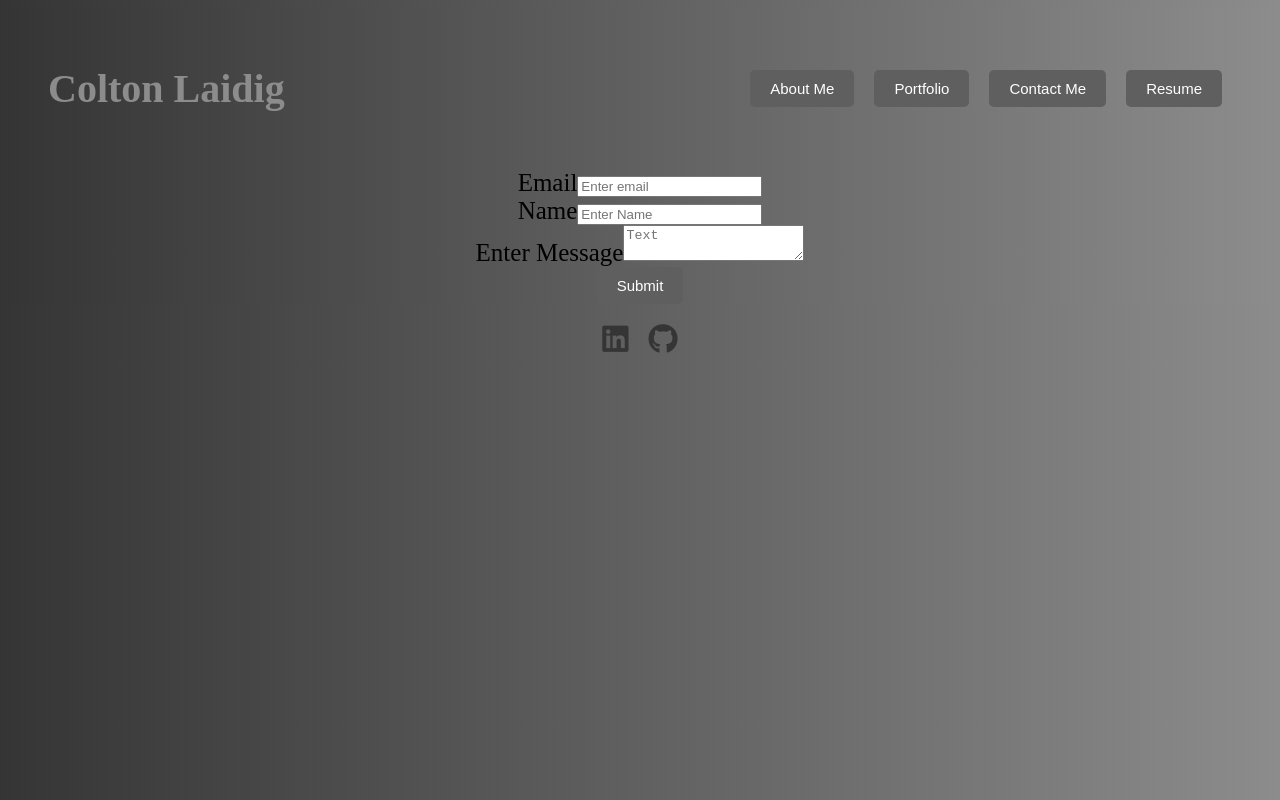
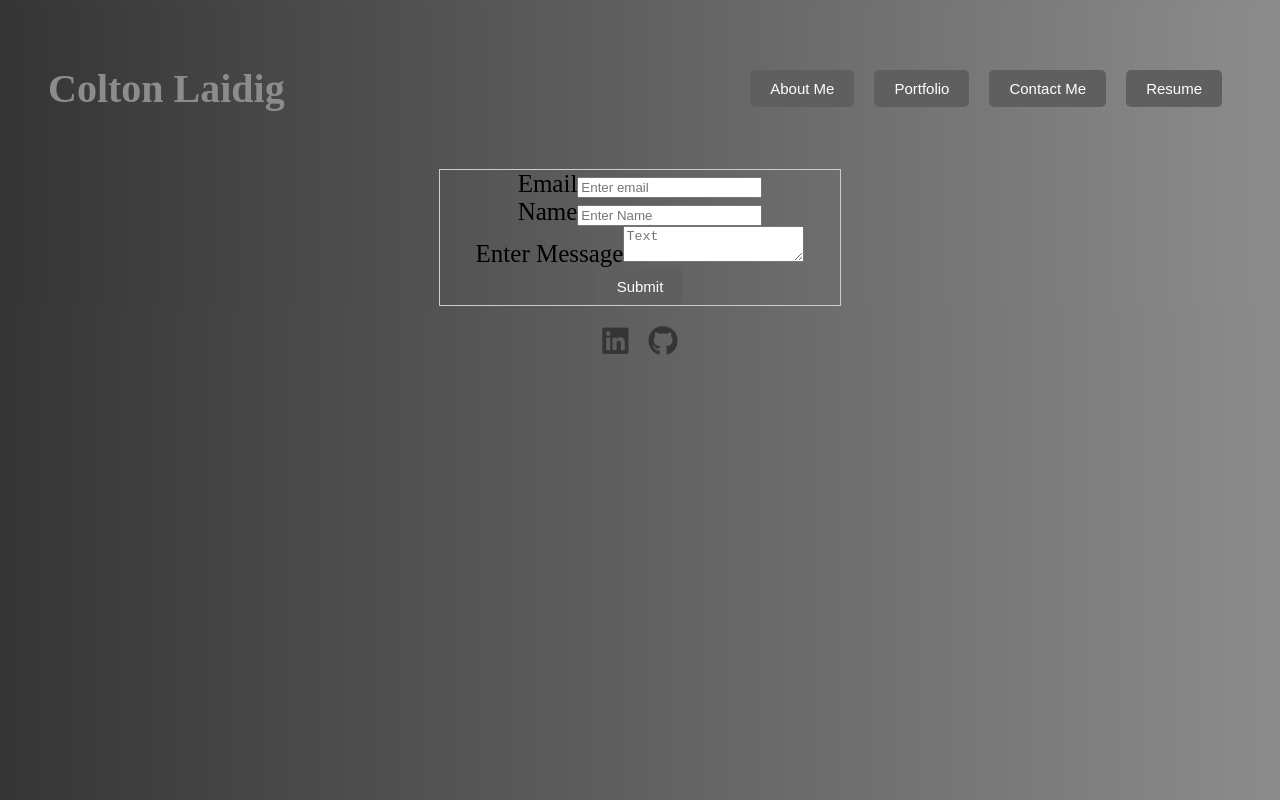
Before and after one commit to coltondane/react-portfolio, a React (Vite) app in the folder Main/: page / in a window 1280 px wide. Both pictures are taken after a click on the button "Contact Me". Built offline with nearby package versions, Linux system fonts and the light colour scheme.

Commit message:
styling form on contact page

```diff
--- a/Main/src/pages/Contact.jsx
+++ b/Main/src/pages/Contact.jsx
@@ -2,6 +2,8 @@ import Button from "react-bootstrap/Button";
 import Form from "react-bootstrap/Form";
 import { useState } from "react";
 import sendEmail from "../utils/EmailHandler";
+
+import '../style/contact.css';
 
 // helper
 import { validateEmail } from "../utils/helpers";
@@ -66,7 +68,7 @@ function Contact() {
   }
 
   return (
-    <Form onSubmit={handleFormSubmit}>
+    <Form onSubmit={handleFormSubmit} className="form-controller">
       <Form.Group className="mb-3" controlId="formBasicEmail">
         <Form.Label>Email</Form.Label>
         <Form.Control name='email' onChange={handleInputChange} value={email} type="email" placeholder="Enter email" />
--- /dev/null
+++ b/Main/src/style/contact.css
@@ -0,0 +1,14 @@
+.form-controller {
+    max-width: 400px;
+    margin: 0 auto;
+    border: 1px solid #ccc;
+  }
+
+  .form-controller .form-group {
+    margin-bottom: 15px;
+  }
+
+
+  .form-controller textarea {
+    resize: vertical;
+  }
```
